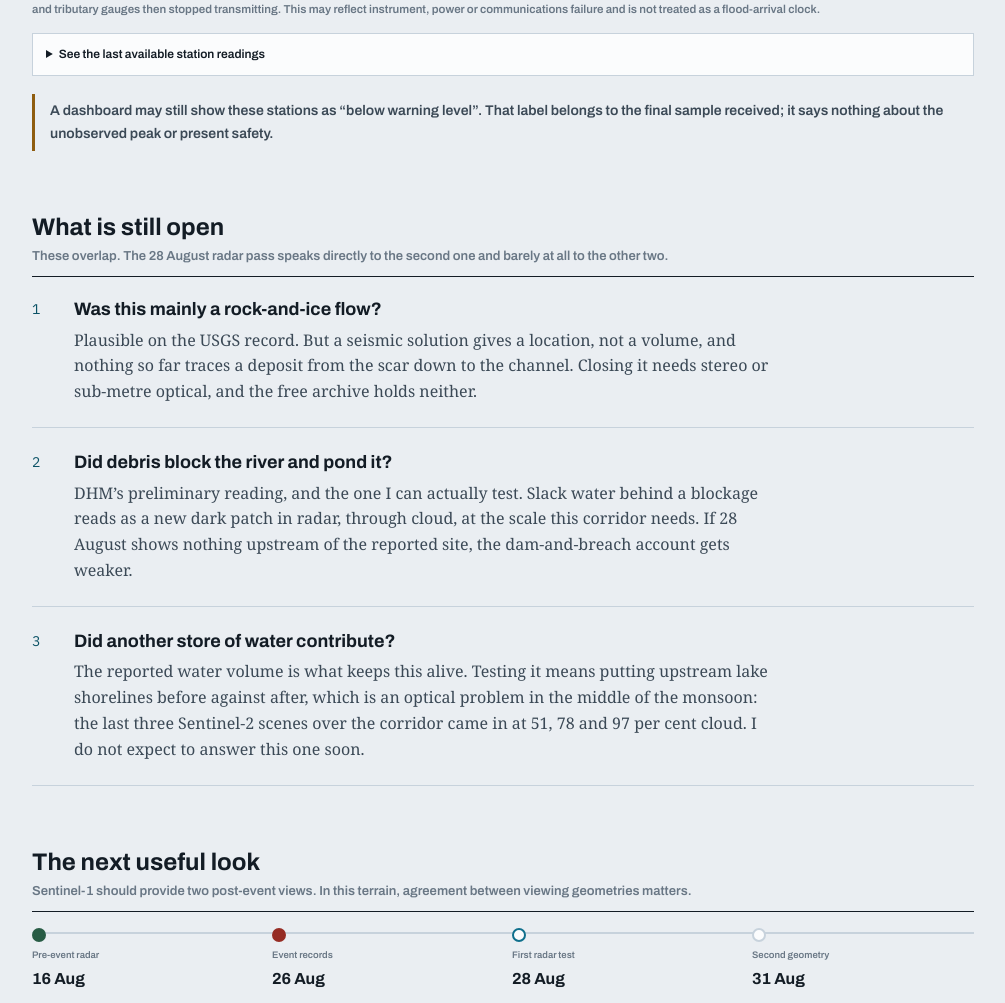
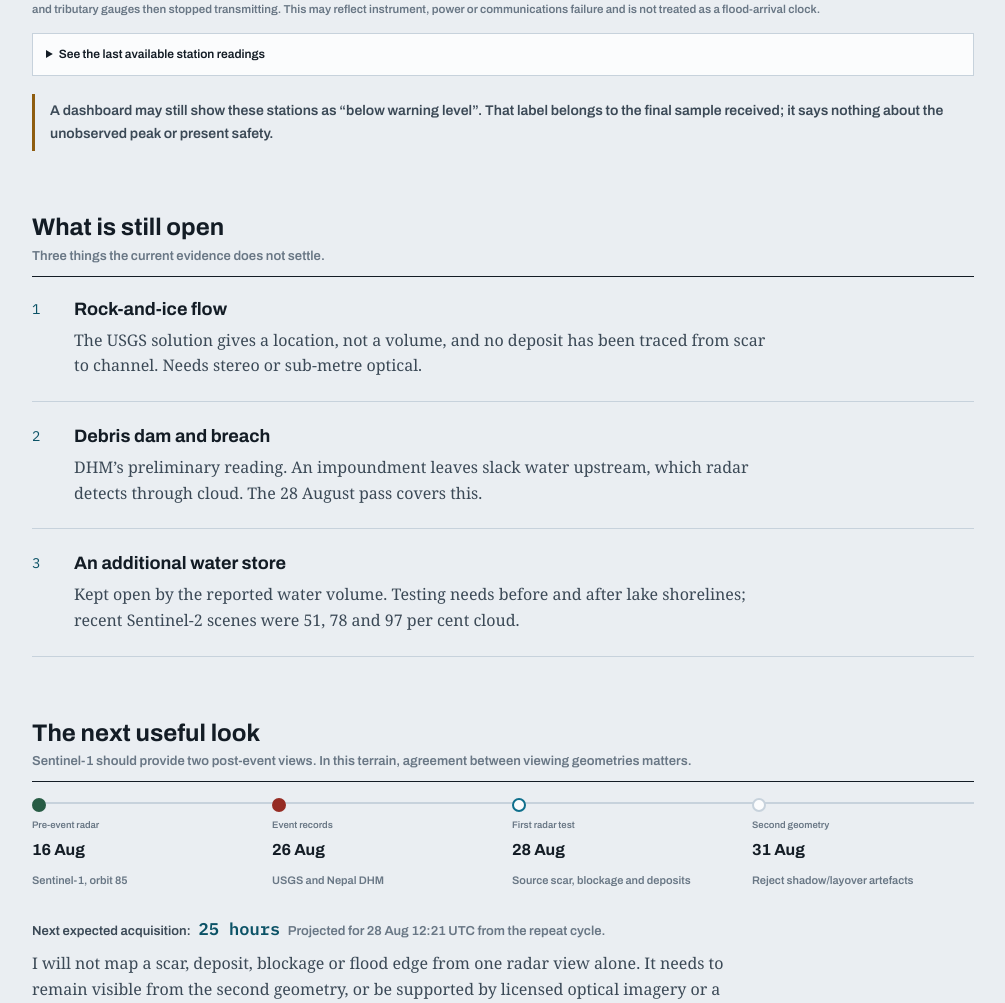
Before and after one commit to Ashish-Dutta007/climascope, a Flask app: page /trishuli/report in a window 1280 px wide. Shown: the part 1719-2722 px from the top of the page, without its empty margins (137-1142 px from the left). Run offline with Flask 3, Linux system fonts and the light colour scheme; parts of the project's set-up code (start-up, migrations or seed data) failed here and were passed over; some libraries are stand-ins or nearby versions.

Commit message:
Flatten the open-questions section
The rewrite had swapped one performed voice for another. Reduced to three
labelled statements of what the evidence does not settle and what each would
need, with no first person and no editorialising. 135 words to 91.

```diff
--- a/templates/trishuli_report.html
+++ b/templates/trishuli_report.html
@@ -79,19 +79,19 @@
   </section>
 
   <section id="mechanisms">
-    <div class="section-head"><h2>What is still open</h2><p>These overlap. The 28 August radar pass speaks directly to the second one and barely at all to the other two.</p></div>
+    <div class="section-head"><h2>What is still open</h2><p>Three things the current evidence does not settle.</p></div>
     <div class="question-list">
       <article>
-        <h3>Was this mainly a rock-and-ice flow?</h3>
-        <p>Plausible on the USGS record. But a seismic solution gives a location, not a volume, and nothing so far traces a deposit from the scar down to the channel. Closing it needs stereo or sub-metre optical, and the free archive holds neither.</p>
+        <h3>Rock-and-ice flow</h3>
+        <p>The USGS solution gives a location, not a volume, and no deposit has been traced from scar to channel. Needs stereo or sub-metre optical.</p>
       </article>
       <article>
-        <h3>Did debris block the river and pond it?</h3>
-        <p>DHM&rsquo;s preliminary reading, and the one I can actually test. Slack water behind a blockage reads as a new dark patch in radar, through cloud, at the scale this corridor needs. If 28 August shows nothing upstream of the reported site, the dam-and-breach account gets weaker.</p>
+        <h3>Debris dam and breach</h3>
+        <p>DHM&rsquo;s preliminary reading. An impoundment leaves slack water upstream, which radar detects through cloud. The 28 August pass covers this.</p>
       </article>
       <article>
-        <h3>Did another store of water contribute?</h3>
-        <p>The reported water volume is what keeps this alive. Testing it means putting upstream lake shorelines before against after, which is an optical problem in the middle of the monsoon: the last three Sentinel-2 scenes over the corridor came in at 51, 78 and 97 per cent cloud. I do not expect to answer this one soon.</p>
+        <h3>An additional water store</h3>
+        <p>Kept open by the reported water volume. Testing needs before and after lake shorelines; recent Sentinel-2 scenes were 51, 78 and 97 per cent cloud.</p>
       </article>
     </div>
   </section>
```
